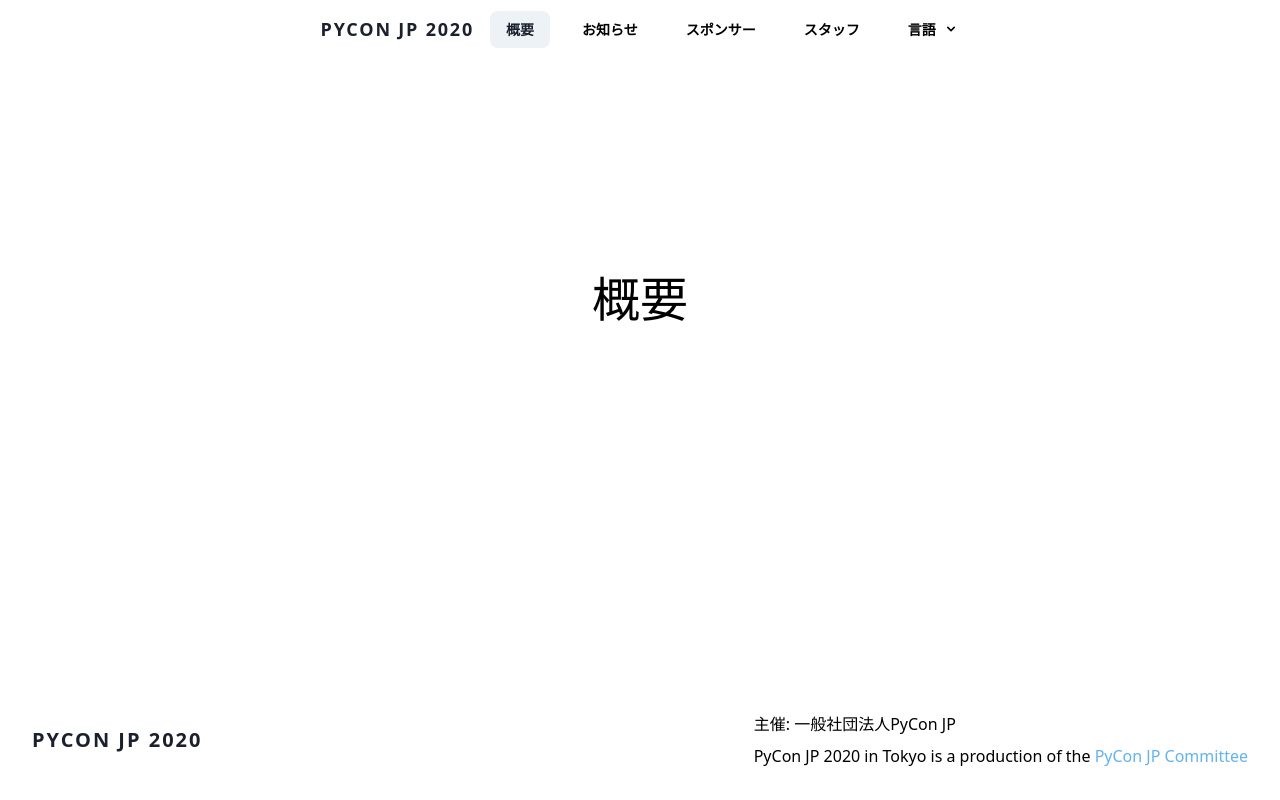
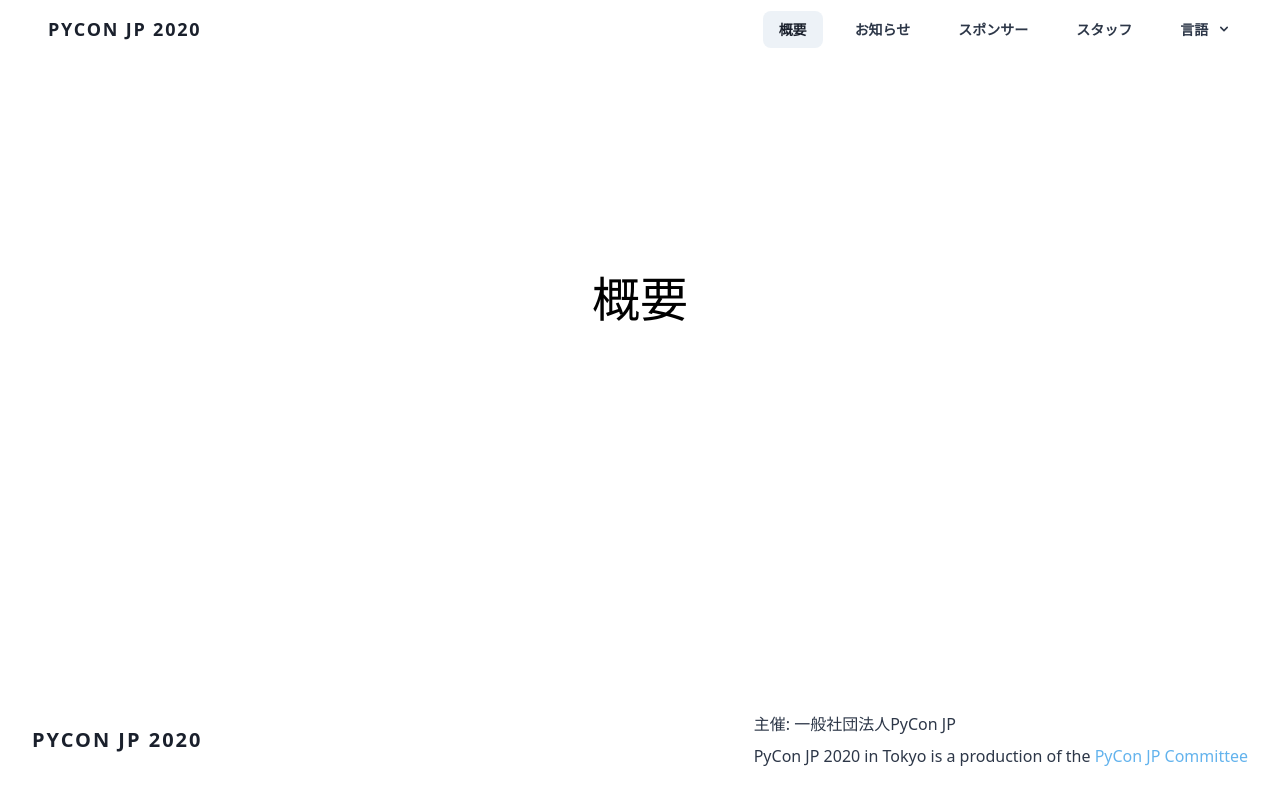
Before and after one commit to pyconjp/pycon.jp.2020.ui, a Nuxt app: page / in a window 1280 px wide. Built offline with nearby package versions, Linux system fonts and the light colour scheme; what vue-svg-transition would draw is missing.

Commit message:
Add some class to default layout

```diff
--- a/layouts/default.vue
+++ b/layouts/default.vue
@@ -1,10 +1,10 @@
 <template>
   <div class="flex flex-col min-h-screen">
-    <pycon-header />
+    <pycon-header class="w-full text-gray-800" />
     <main class="container flex-1 mx-auto">
       <nuxt />
     </main>
-    <pycon-footer />
+    <pycon-footer class="text-gray-800" />
   </div>
 </template>
 
```
